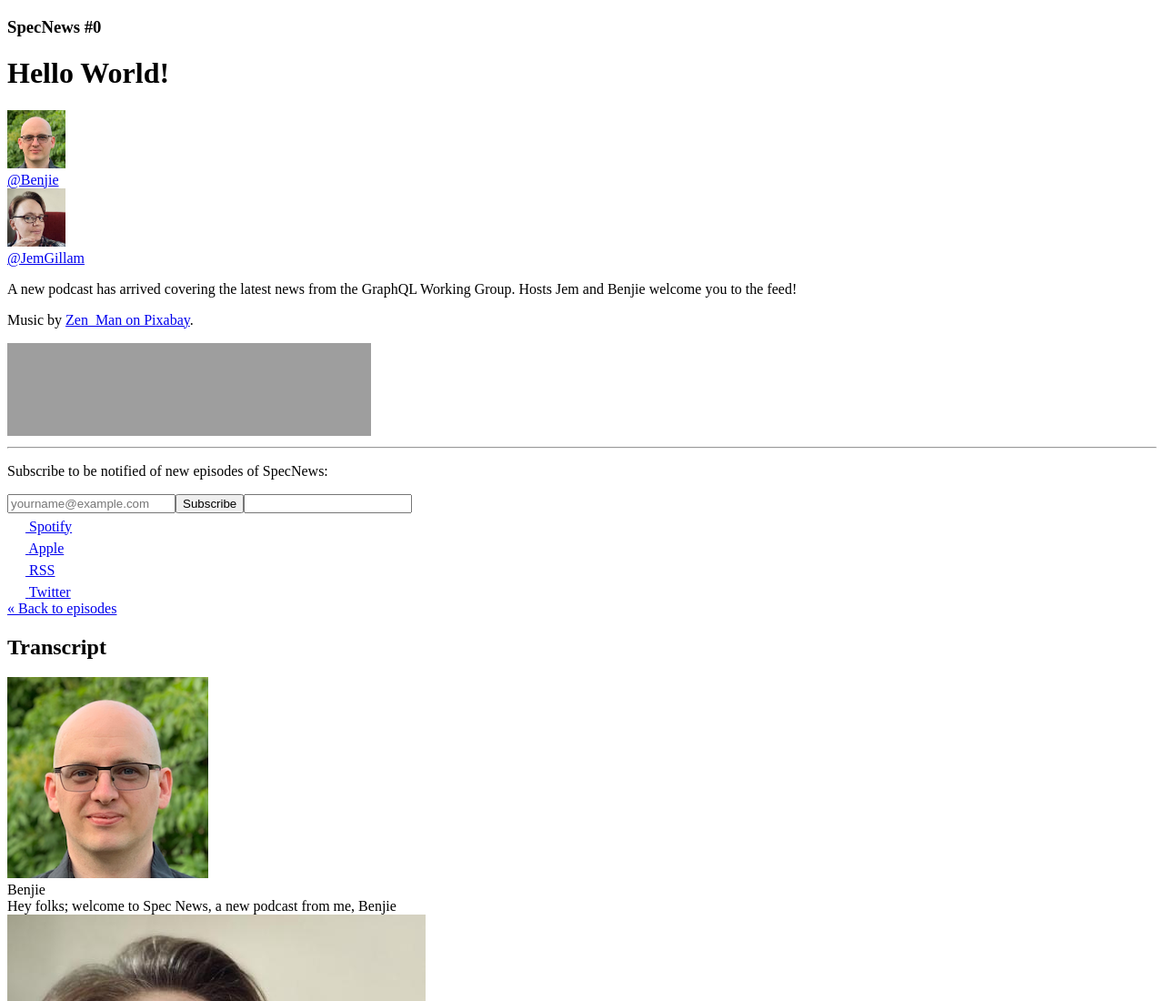
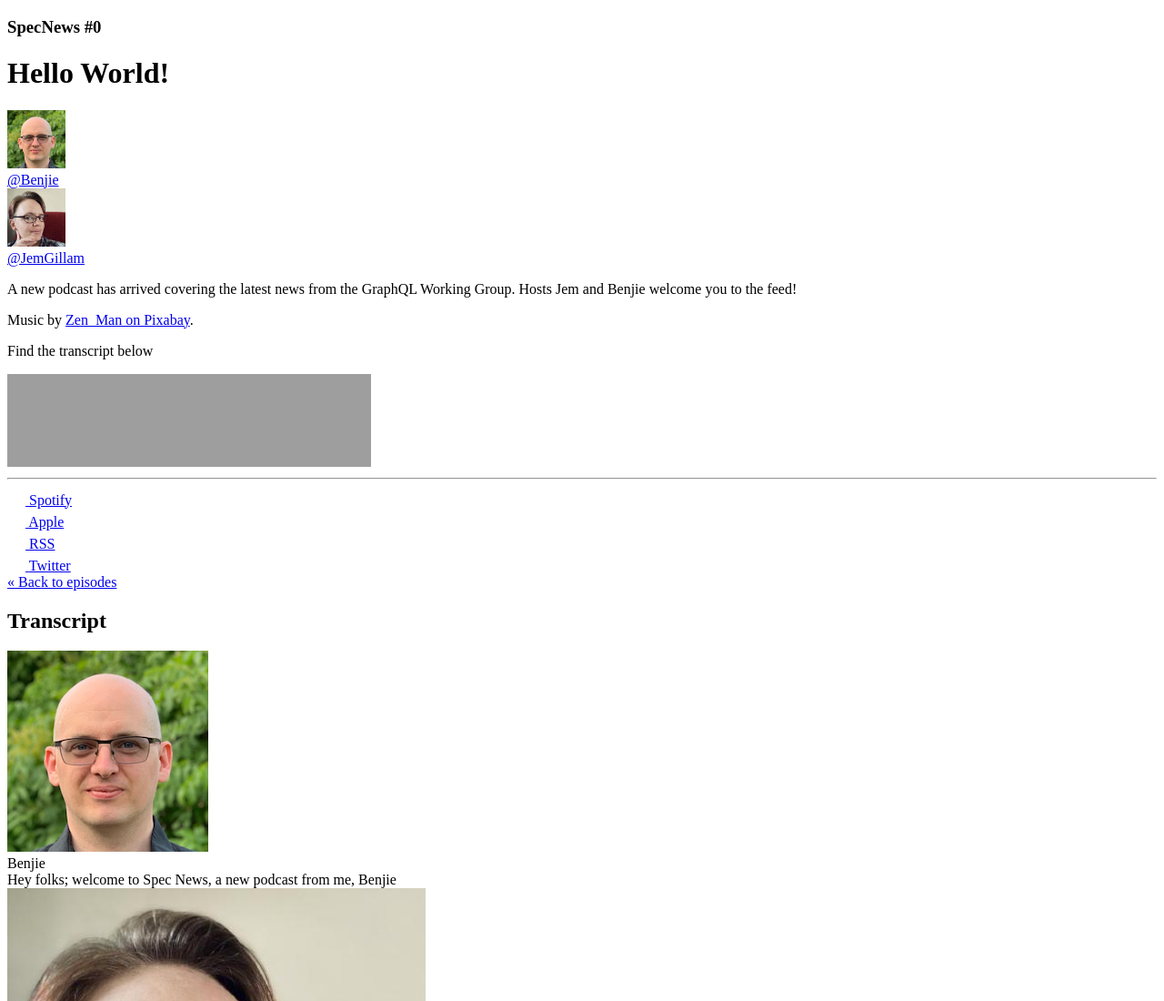
Before and after one commit to graphile/specnews, a Gatsby site: page /ep0000 in a window 1280 px wide. Shown: the top 1100 px of the page at 91% size. Built offline with nearby package versions, Linux system fonts and the light colour scheme; Gatsby itself is replaced by a stand-in of ours; grey boxes are pictures that could not be loaded.

Commit message:
Tidy episode page

```diff
--- a/src/components/Hero.tsx
+++ b/src/components/Hero.tsx
@@ -43,7 +43,10 @@ export const Hero: FC<{ episode?: EpisodeDetails }> = ({ episode }) => {
             </div>
             <p className="lead">
               {episode ? (
-                episode.description
+                <div>
+                  {episode.description}
+                  Find the transcript below
+                </div>
               ) : (
                 <>
                   <strong>SpecNews</strong> digests the latest GraphQL Working
@@ -55,7 +58,7 @@ export const Hero: FC<{ episode?: EpisodeDetails }> = ({ episode }) => {
             </p>
             {episode ? <AnchorEmbed src={episode.embed} /> : null}
             <hr />
-            <SignupFormLight />
+            {episode ? null : <SignupFormLight />}
             {/*
             <p>Subscribe to be notified of new episodes of SpecNews:</p>
             <form className="subscribe">
```
